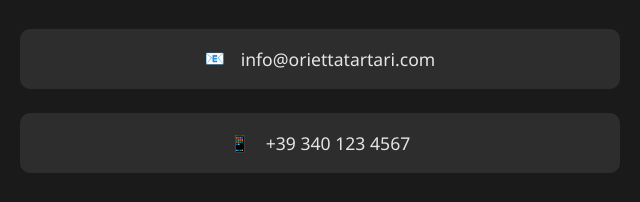
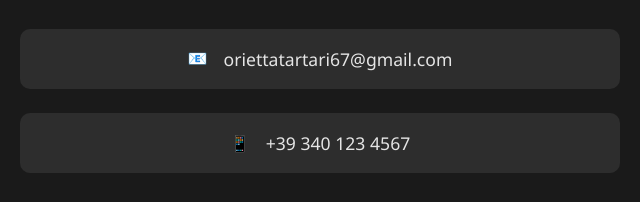
Before and after one commit to michaelets/oriettatartari, a plain HTML site: page ORY/index.html in a window 1280 px wide. Shown: the part 6433-6635 px from the top of the page, 320-960 px from the left. Drawn offline with Linux system fonts and the light colour scheme.

Commit message:
modifica dati

```diff
--- a/ORY/index.html
+++ b/ORY/index.html
@@ -663,7 +663,7 @@
             <div class="contact-info">
                 <div class="contact-item">
                     <span>📧</span>
-                    <a href="mailto:info@oriettatartari.com">info@oriettatartari.com</a>
+                    <a href="mailto:info@oriettatartari.com">oriettatartari67@gmail.com</a>
                 </div>
 
                 <div class="contact-item">
```
